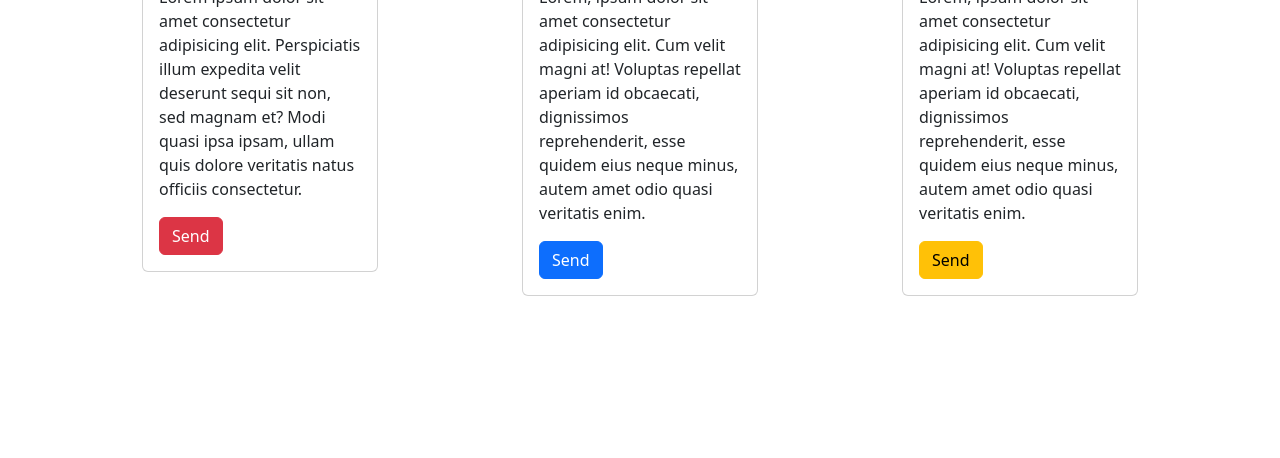
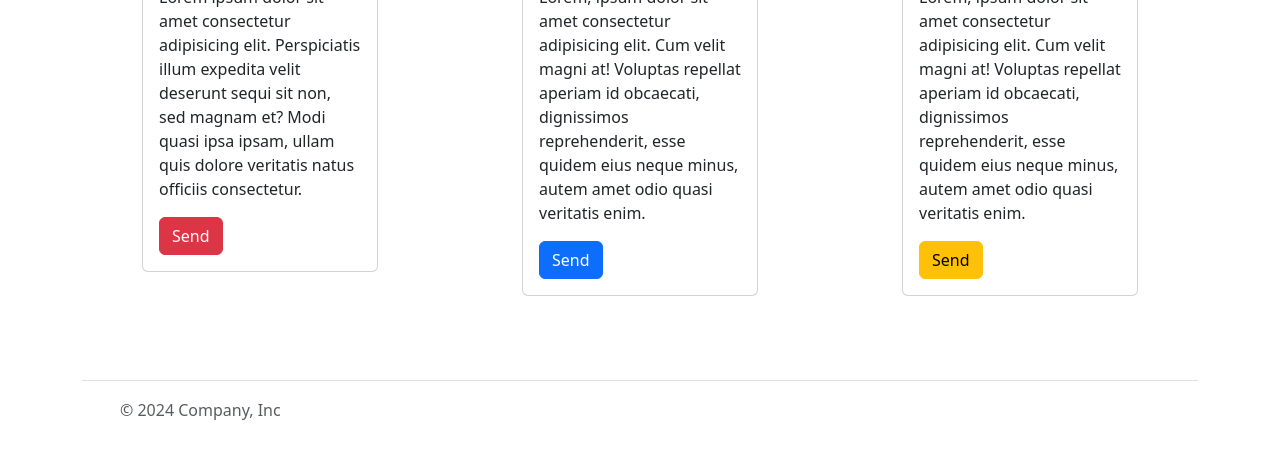
Before and after one commit to moleja27/Boostrap-Website-, a plain HTML site: page index.html in a window 1280 px wide. Shown: the part 504-962 px from the top of the page. Before the commit the page ends 860 px from the top, so only its background shows below. Drawn offline with nearby package versions, Linux system fonts and the light colour scheme.

Commit message:
it was added the footer

```diff
--- a/index.html
+++ b/index.html
@@ -122,6 +122,28 @@
 
             <!-----------------------footer----------->
 
+            <footer class="d-flex flex-wrap justify-content-between align-items-center py-3 my-4 border-top">
+                <div class="col-md-4 d-flex align-items-center">
+                    <a href="/" class="mb-3 me-2 mb-md-0 text-body-secondary text-decoration-none lh-1">
+                        <svg class="bi" width="30" height="24">
+                            <use xlink:href="#bootstrap" />
+                        </svg>
+                    </a>
+                    <span class="mb-3 mb-md-0 text-body-secondary">&copy; 2024 Company, Inc</span>
+                </div>
+
+                <ul class="nav col-md-4 justify-content-end list-unstyled d-flex">
+                    <li class="ms-3"><a class="text-body-secondary" href="#"><svg class="bi" width="24" height="24">
+                                <use xlink:href="#twitter" />
+                            </svg></a></li>
+                    <li class="ms-3"><a class="text-body-secondary" href="#"><svg class="bi" width="24" height="24">
+                                <use xlink:href="#instagram" />
+                            </svg></a></li>
+                    <li class="ms-3"><a class="text-body-secondary" href="#"><svg class="bi" width="24" height="24">
+                                <use xlink:href="#facebook" />
+                            </svg></a></li>
+                </ul>
+            </footer>
 
 
 
```
